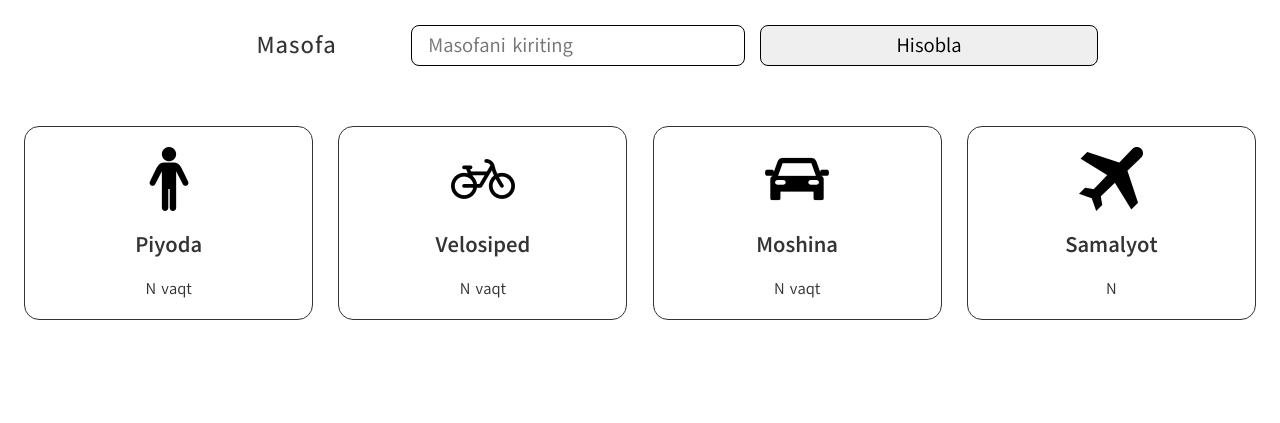
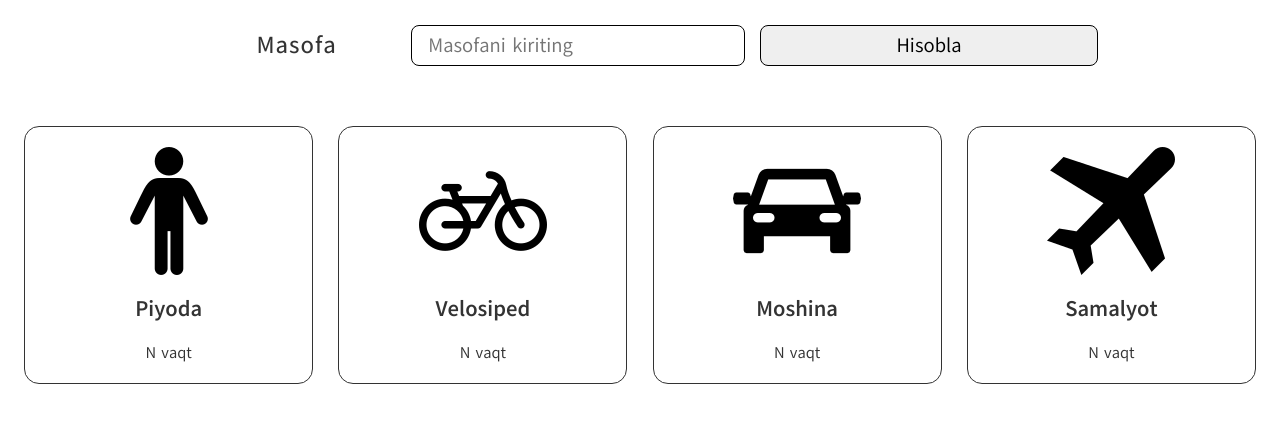
Before and after one commit to rahmatulloh19/competition, a plain HTML site: page index.html in a window 1280 px wide. Shown: the part 103-526 px from the top of the page. Drawn offline with Linux system fonts and the light colour scheme.

Commit message:
change images

```diff
--- a/css/main.css
+++ b/css/main.css
@@ -167,21 +167,6 @@ img {
 /* Hero styles finished
 /* Site main end */
 
-/* Retina background images */
-
-@media
-only screen and (-webkit-min-device-pixel-ratio: 2),
-only screen and (   min--moz-device-pixel-ratio: 2),
-only screen and (     -o-min-device-pixel-ratio: 2/1),
-only screen and (        min-device-pixel-ratio: 2),
-only screen and (                min-resolution: 192dpi),
-only screen and (                min-resolution: 2dppx) {
-
-  /* Retina-specific stuff here */
-
-}
-
-
 /* Media quary Tablet */
 
 @media only screen and (min-width: 576px) {
@@ -224,5 +209,25 @@ only screen and (                min-resolution: 2dppx) {
 /* Media quary Desktop */
 
 @media only screen and (min-width: 1024px) {
+  .hero__item::before {
+    display: block;
+    width: 128px;
+    height: 128px;
+    margin: 0 auto;
+    background-image: url("../images/boydesktop.png");
+    background-repeat: no-repeat;
+    content: "";
+  }
 
+  .hero__item--bike::before {
+    background-image: url("../images/bikedesktop.png");
+  }
+
+  .hero__item--car::before {
+    background-image: url("../images/cardesktop.png");
+  }
+
+  .hero__item--plane::before {
+    background-image: url("../images/planedesktop.png");
+  }
 }
--- a/index.html
+++ b/index.html
@@ -28,19 +28,19 @@
         <ol class="hero__list">
           <li class="hero__item">
             <h3 class="hero__item-title">Piyoda</h3>
-              <output class="hero__incoming js-hero__incoming">N vaqt</output>
+            <output class="hero__incoming js-hero__incoming">N vaqt</output>
           </li>
           <li class="hero__item hero__item--bike">
             <h3 class="hero__item-title">Velosiped</h3>
-              <output class="hero__incoming js-hero__incoming--bike">N vaqt</output>
+            <output class="hero__incoming js-hero__incoming--bike">N vaqt</output>
           </li>
           <li class="hero__item hero__item--car">
             <h3 class="hero__item-title">Moshina</h3>
-              <output class="hero__incoming js-hero__incoming--car">N vaqt</output>
+            <output class="hero__incoming js-hero__incoming--car">N vaqt</output>
           </li>
           <li class="hero__item hero__item--plane">
             <h3 class="hero__item-title">Samalyot</h3>
-              <output class="hero__incoming js-hero__incoming--plane">N</output>
+            <output class="hero__incoming js-hero__incoming--plane">N vaqt</output>
           </li>
         </ol>
       </div>
```
